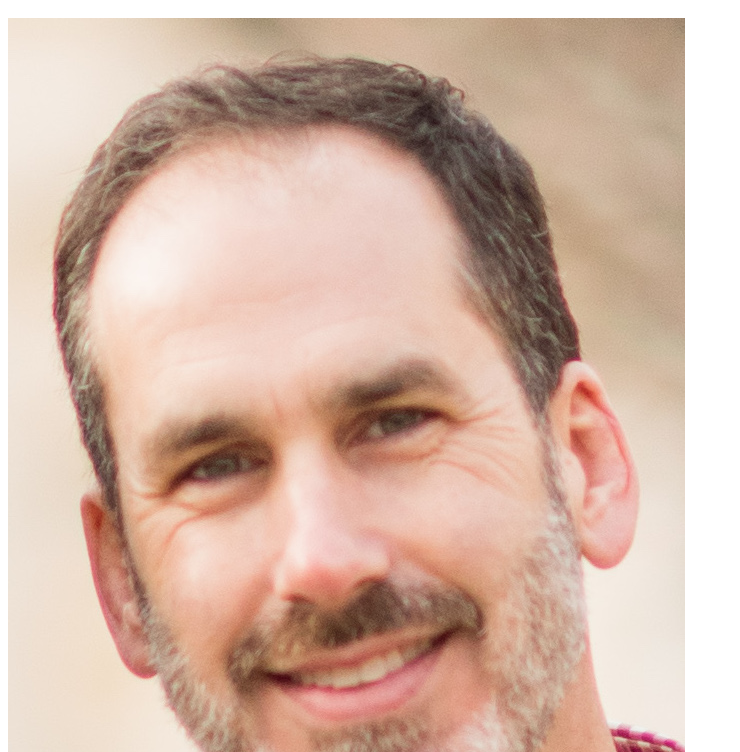
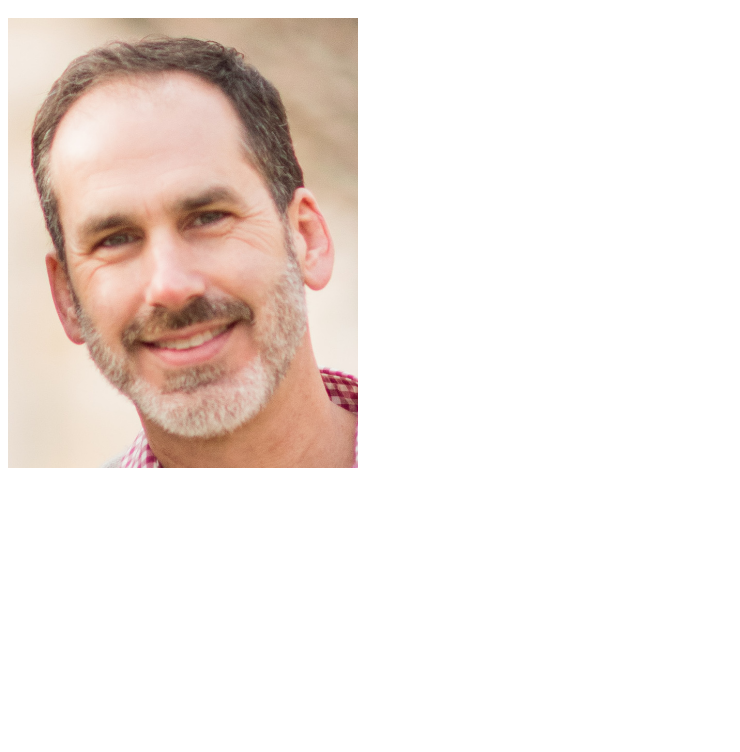
Before and after one commit to billmcconnell/billmcconnell.github.io, a plain HTML site: page index.html in a window 1280 px wide. Shown: the part 48-800 px from the top of the page, without its empty margins (0-740 px from the left). Drawn offline with Linux system fonts and the light colour scheme.

Commit message:
Update index.html

```diff
--- a/index.html
+++ b/index.html
@@ -1,4 +1,4 @@
 <html>
     <h1>Bill's Portfolio</h1>
-    <img src = "./billmcconnell.jpg" />
+    <img src = "./billmcconnell.jpg" style="width:350px;height:450px;"/>
 </html>
```
